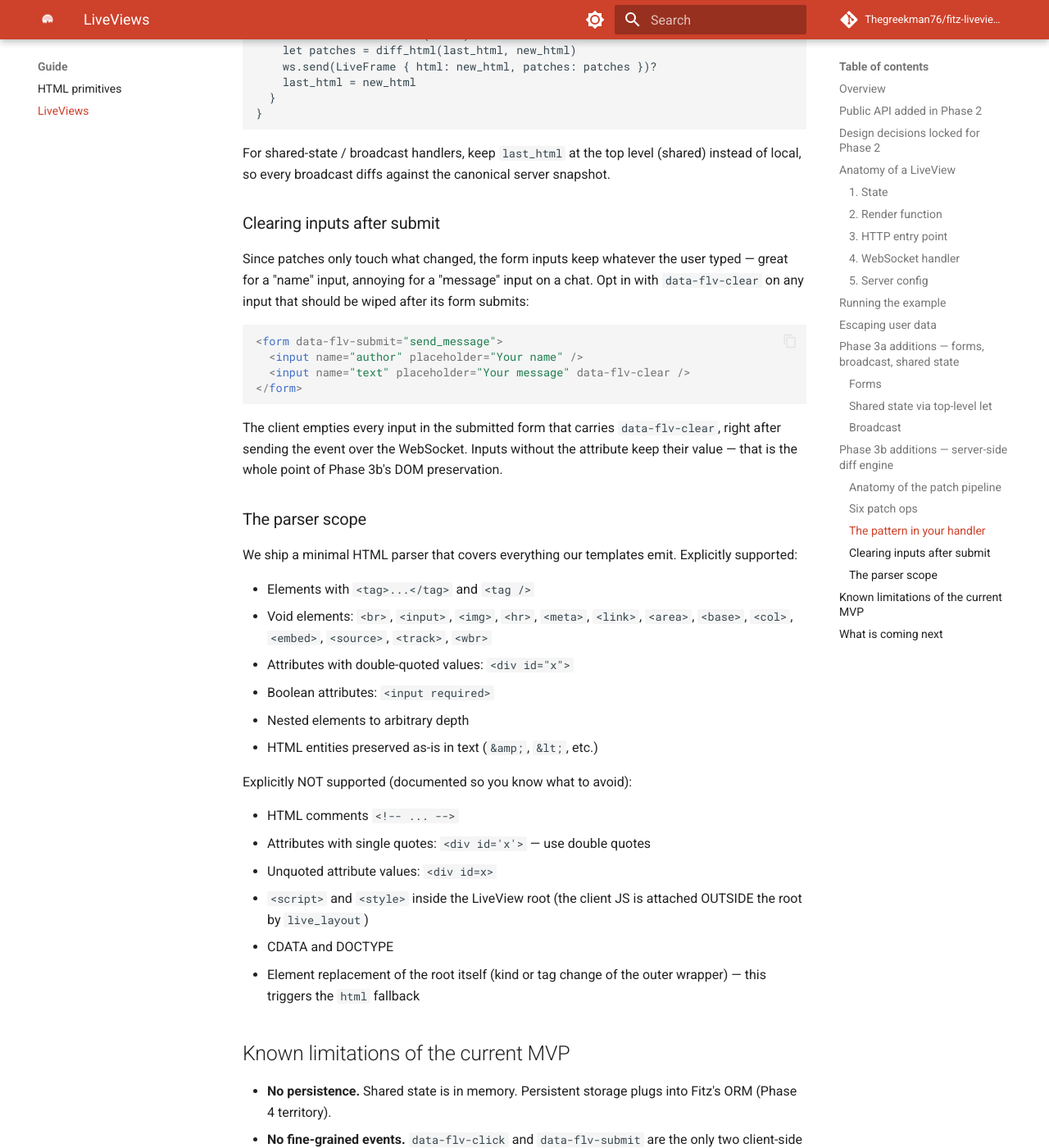
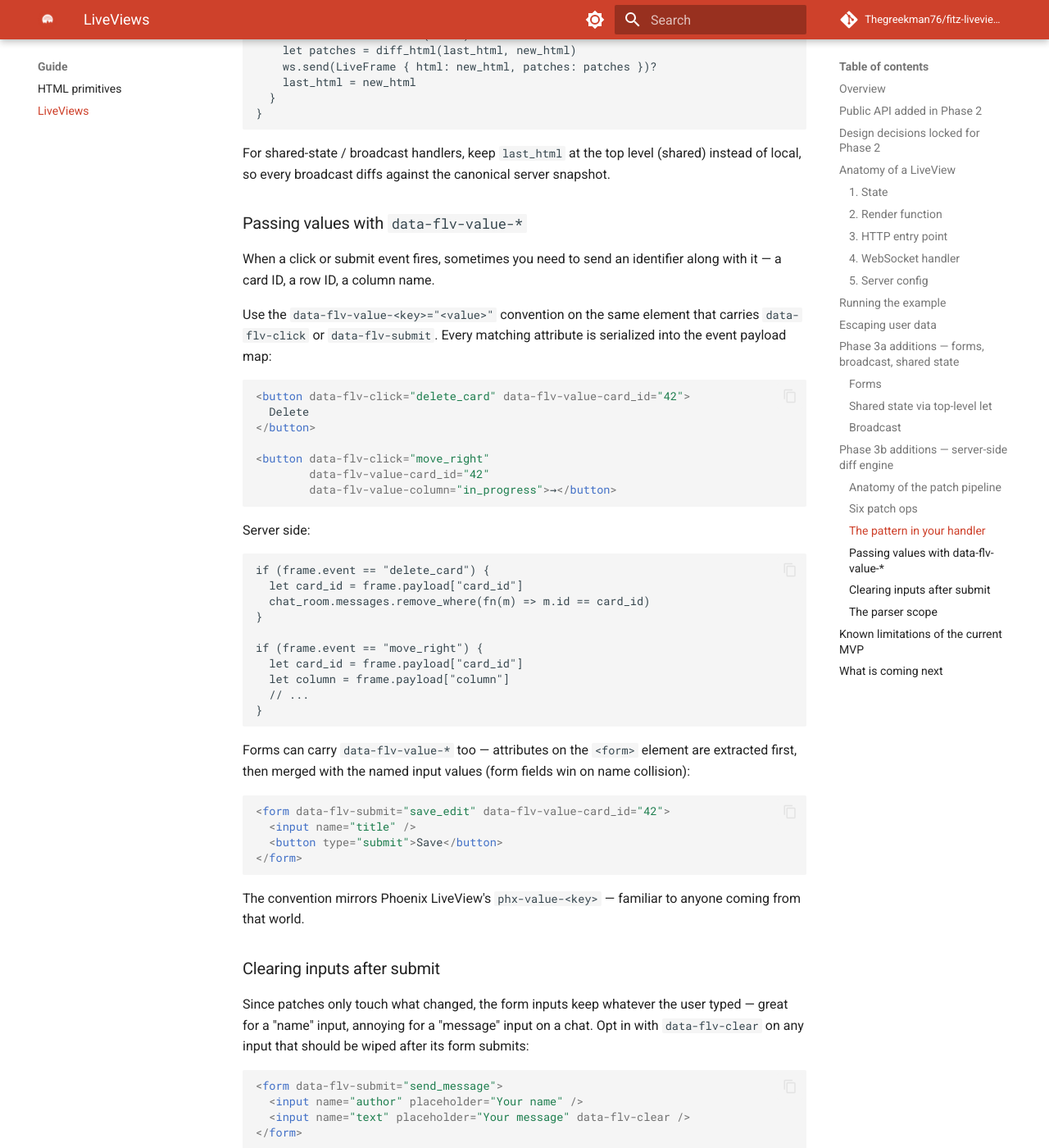
Before and after one commit to Thegreekman76/fitz-liveviews, an MkDocs documentation site: the page built from docs/live.md, in a window 1280 px wide and 1400 px high, scrolled down 5860 px. Shown: the whole window at 82% size. Built offline with MkDocs 1.6.1 and Material for MkDocs 9.7.7, drawn with Linux system fonts in a browser that asks for light colours; comment, search, counter and statistics services are not loaded.

Commit message:
feat(payload): data-flv-value-* convention + VSCode ext v0.2.0
Click and submit events auto-serialize any data-flv-value-<key>
attribute on the trigger element into the payload map. Mirrors
Phoenix LiveView's phx-value-* — familiar to anyone coming from
that world. Enables passing IDs (card_id, column, row) with click
events without hidden fields or global JS.

- LIVE_CLIENT_JS click handler extracts data-flv-value-* attrs
  from the closest [data-flv-click] target
- Submit handler does the same, extracting from the form element
  itself before merging named input values (form fields win on
  name collision)
- New test: live_layout_includes_data_flv_value_extraction (60 total)
- docs/live.md gains a "Passing values with data-flv-value-*"
  section with click, chained-values, and form-with-value examples
- VSCode extension bumped 0.1.0 → 0.2.0:
  - Grammar recognizes data-flv-value-<name> as a LiveViews directive
  - README mentions the new attribute
  - New snippet: `btnvalue` for a click-with-value-payload button

````diff
--- a/docs/live.md
+++ b/docs/live.md
@@ -266,6 +266,54 @@ For shared-state / broadcast handlers, keep `last_html` at the top
 level (shared) instead of local, so every broadcast diffs against the
 canonical server snapshot.
 
+### Passing values with `data-flv-value-*`
+
+When a click or submit event fires, sometimes you need to send an
+identifier along with it — a card ID, a row ID, a column name.
+
+Use the `data-flv-value-<key>="<value>"` convention on the same
+element that carries `data-flv-click` or `data-flv-submit`. Every
+matching attribute is serialized into the event payload map:
+
+```html
+<button data-flv-click="delete_card" data-flv-value-card_id="42">
+  Delete
+</button>
+
+<button data-flv-click="move_right"
+        data-flv-value-card_id="42"
+        data-flv-value-column="in_progress">→</button>
+```
+
+Server side:
+
+```fitz
+if (frame.event == "delete_card") {
+  let card_id = frame.payload["card_id"]
+  chat_room.messages.remove_where(fn(m) => m.id == card_id)
+}
+
+if (frame.event == "move_right") {
+  let card_id = frame.payload["card_id"]
+  let column = frame.payload["column"]
+  // ...
+}
+```
+
+Forms can carry `data-flv-value-*` too — attributes on the `<form>`
+element are extracted first, then merged with the named input values
+(form fields win on name collision):
+
+```html
+<form data-flv-submit="save_edit" data-flv-value-card_id="42">
+  <input name="title" />
+  <button type="submit">Save</button>
+</form>
+```
+
+The convention mirrors Phoenix LiveView's `phx-value-<key>` — familiar
+to anyone coming from that world.
+
 ### Clearing inputs after submit
 
 Since patches only touch what changed, the form inputs keep whatever
````
Also changed, not shown: editors/vscode/README.md (+2 -2 lines), 4 other files.
